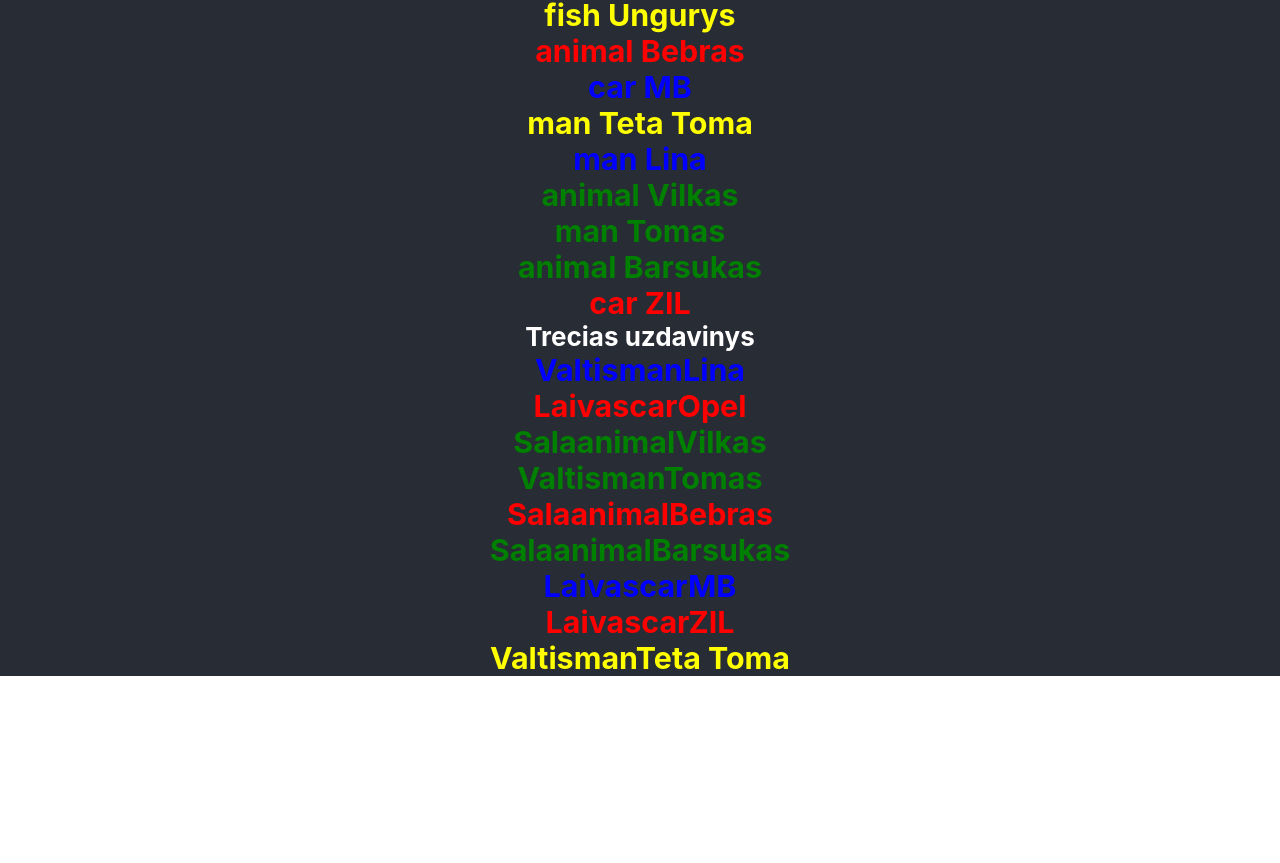
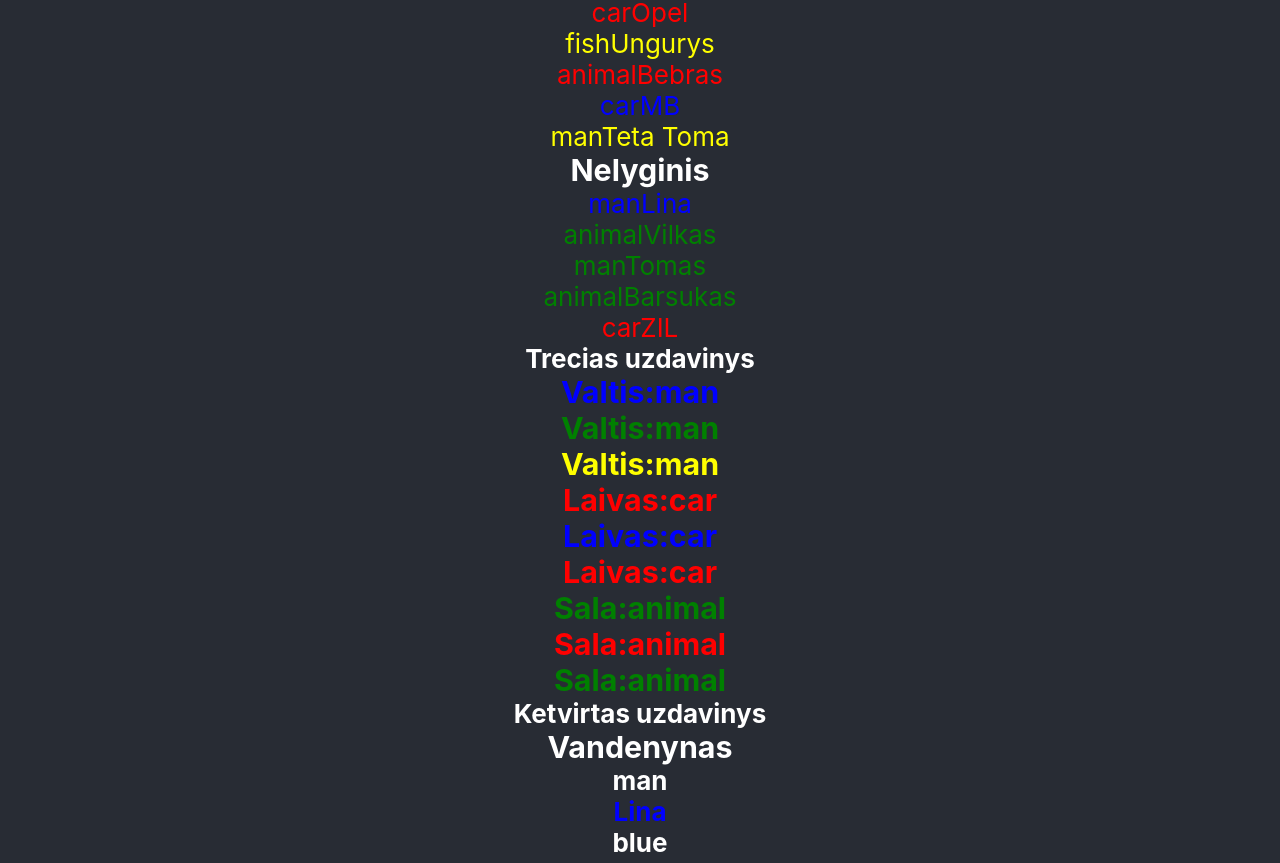
Before and after one commit to Rusnietis/pugzliai, a React (Create React App) app in the folder mok1/: page / in a window 1280 px wide. Shown: the part 594-1457 px from the top of the page. Before the commit the page ends 1270 px from the top, so only its background shows below. Built offline with nearby package versions, Linux system fonts and the light colour scheme.

Commit message:
Atnaujinta 2024.09.08

```diff
--- a/mok1/src/App.jsx
+++ b/mok1/src/App.jsx
@@ -4,6 +4,7 @@
 import Tvenkinys from './Components/Lists/Antruz/Tvenkinys';
 import Bala from './Components/Lists/Pirmuz/Bala';
 import Jura from './Components/Lists/Trecuz/Jura';
+import Vandenynas from './Components/Lists/Ketuz/Vandenynas';
 
 // import randomColor from './Functions/randomColor';
 // import Dogs from './Components/Lists/Dogs';
@@ -38,6 +39,8 @@
 
                 <h4>Antras uzdavinys</h4>
 
+                <Tvenkinys data={seaPlaners}/>
+                {/*
                 <div>
                     {
                         seaPlaners.filter(item => item.id % 2 === 0).map((item) => <Tvenkinys key={item.id} vardas={item.name} color={item.color} tipas={item.type} />)
@@ -47,20 +50,12 @@
                     {
                         seaPlaners.filter(item => item.id % 2 !== 0).map((item) => <Tvenkinys key={item.id} vardas={item.name} color={item.color} tipas={item.type} />)
                     }
-                </div>
+                </div> */}
                 <h4>Trecias uzdavinys</h4>
-                <div>
-                    {
-                        seaPlaners.filter(item => item.type === 'fish').map((item) => <Jura key={item.id} vardas={item.name} color={item.color} tipas={item.type} />)
-                    }
-                </div>
-                <div>
-                    {
-                        seaPlaners.sort((a,b) =>  a.item - b.item).map((item) => <Jura key={item.id} vardas={item.name} color={item.color} tipas={item.type} />)
-                    }
+                <Jura data={seaPlaners} />
+                <h4>Ketvirtas uzdavinys</h4>
 
-                </div>
-
+                <Vandenynas data={seaPlaners} />
 
             </header>
         </div>
--- a/mok1/src/Components/Lists/Antruz/Daiktas.jsx
+++ b/mok1/src/Components/Lists/Antruz/Daiktas.jsx
@@ -1,8 +1,13 @@
-export default function Daiktas({tipas, vardas}) {
+export default function Daiktas({tipas, vardas, color}) {
 
     return(
 
-        <div>{tipas} {vardas} </div>
+        <div style={{color}}>
+            {tipas}
+            {vardas}
+
+
+        </div>
     )
 
 
--- a/mok1/src/Components/Lists/Antruz/Tvenkinys.jsx
+++ b/mok1/src/Components/Lists/Antruz/Tvenkinys.jsx
@@ -1,15 +1,22 @@
 import Daiktas from './Daiktas'
 
 
-export default function Tvenkinys({ color, vardas, tipas }) {
+export default function Tvenkinys({ data }) {
 
     return (
         <>
-            <h3 style={{ color: color }}>
 
-                <Daiktas tipas={tipas} vardas={vardas} />
-                <Daiktas />
-            </h3 >
+            <div><h3>Lyginis</h3>
+                {
+                    data.filter(item => item.id % 2 === 0).map((item) => <Daiktas key={item.id} vardas={item.name} color={item.color} tipas={item.type} />)
+                }
+            </div>
+            <h3>Nelyginis</h3>
+            <div>
+                {
+                    data.filter(item => item.id % 2 !== 0).map((item) => <Daiktas key={item.id} vardas={item.name} color={item.color} tipas={item.type} />)
+                }
+            </div>
         </>
 
     )
--- /dev/null
+++ b/mok1/src/Components/Lists/Ketuz/Spalva.jsx
@@ -0,0 +1,13 @@
+export default function Spalva({color}){
+
+return (
+
+    <h4>
+        {color}
+    </h4>
+)
+
+
+
+
+}
--- /dev/null
+++ b/mok1/src/Components/Lists/Ketuz/Tipas.jsx
@@ -0,0 +1,9 @@
+export default function Tipas({ type, color }) {
+    return (
+
+        <h4>
+            {type} {color}
+        </h4>
+    )
+
+}
--- /dev/null
+++ b/mok1/src/Components/Lists/Ketuz/Vandenynas.jsx
@@ -0,0 +1,20 @@
+import Tipas from './Tipas';
+import Vardas from './Vardas';
+import Spalva from './Spalva';
+
+export default function Vandenynas({ data }) {
+
+    return (
+        <>
+            {data.map((item) =>
+                (<div key={item.id}>
+                    <h3  >Vandenynas</h3>
+                    <Tipas type={item.type} />
+                    <Vardas name={item.name} color={item.color} />
+                    <Spalva color={item.color}/>
+                </div>
+            ))}
+
+        </>
+    )
+}
--- /dev/null
+++ b/mok1/src/Components/Lists/Ketuz/Vardas.jsx
@@ -0,0 +1,9 @@
+export default function Vardas({name, color}) {
+
+    return (
+        <h4 style={{color}}>
+          {name}
+        </h4>
+    )
+
+}
--- a/mok1/src/Components/Lists/Trecuz/Jura.jsx
+++ b/mok1/src/Components/Lists/Trecuz/Jura.jsx
@@ -3,24 +3,21 @@
 import Valtis from './Valtis'
 
 
-export default function Jura({ vardas, tipas, color }) {
+export default function Jura({ data }) {
 
     return (
         <>
-            {/* <div>
-                {
-                    tipas === 'fish' ? { tipas } : 0
-                }
-            </div> */}
-            <div>
-                <Valtis vardas={vardas} tipas={tipas} color={color} />
-            </div>
-            <div>
-                <Laivas vardas={vardas} tipas={tipas} color={color} />
-            </div>
-            <div>
-                <Sala vardas={vardas} tipas={tipas} color={color} />
-            </div>
+
+            {
+                data.map((item) => < Valtis key={item.id} type={item.type} color={item.color} />)
+            }
+            {
+                data.map((item) => < Laivas key={item.id} type={item.type} color={item.color}/>)
+            }
+            {
+                data.map((item) => < Sala key={item.id} type={item.type} color={item.color}/>)
+            }
+
         </>
     )
 
--- a/mok1/src/Components/Lists/Trecuz/Laivas.jsx
+++ b/mok1/src/Components/Lists/Trecuz/Laivas.jsx
@@ -1,12 +1,12 @@
-export default function Laivas({ tipas, vardas, color }){
-    if (tipas === 'car') {
+export default function Laivas({ type, color }){
+    if (type === 'car') {
         return (
             <>
                 <h3>
                     <div style={{ color: color }}>
-                        Laivas
-                        {tipas}
-                        {vardas}
+                        Laivas:
+                        {type}
+
                     </div>
                 </h3>
             </>
--- a/mok1/src/Components/Lists/Trecuz/Sala.jsx
+++ b/mok1/src/Components/Lists/Trecuz/Sala.jsx
@@ -1,12 +1,12 @@
-export default function Sala({ vardas, tipas, color }) {
-    if (tipas === 'animal') {
+export default function Sala({ type, color }) {
+    if (type === 'animal') {
         return (
             <>
                 <h3>
                     <span style={{ color: color }}>
-                        Sala
-                        {tipas}
-                        {vardas}
+                        Sala:
+                        {type}
+
                     </span>
                 </h3>
             </>
--- a/mok1/src/Components/Lists/Trecuz/Valtis.jsx
+++ b/mok1/src/Components/Lists/Trecuz/Valtis.jsx
@@ -1,16 +1,17 @@
-export default function Valtis({ tipas, vardas, color }) {
-    if (tipas === 'man') {
+export default function Valtis({ type, color }) {
+    if(type === 'man') {
         return (
             <>
                 <h3>
-                    <div style={{ color: color }}>
-                        Valtis
-                        {tipas}
-                        {vardas}
-                    </div>
+                    <span style={{ color: color }}>
+
+                        Valtis:{type}
+
+                    </span>
                 </h3>
             </>
 
         )
     }
+
 }
```
